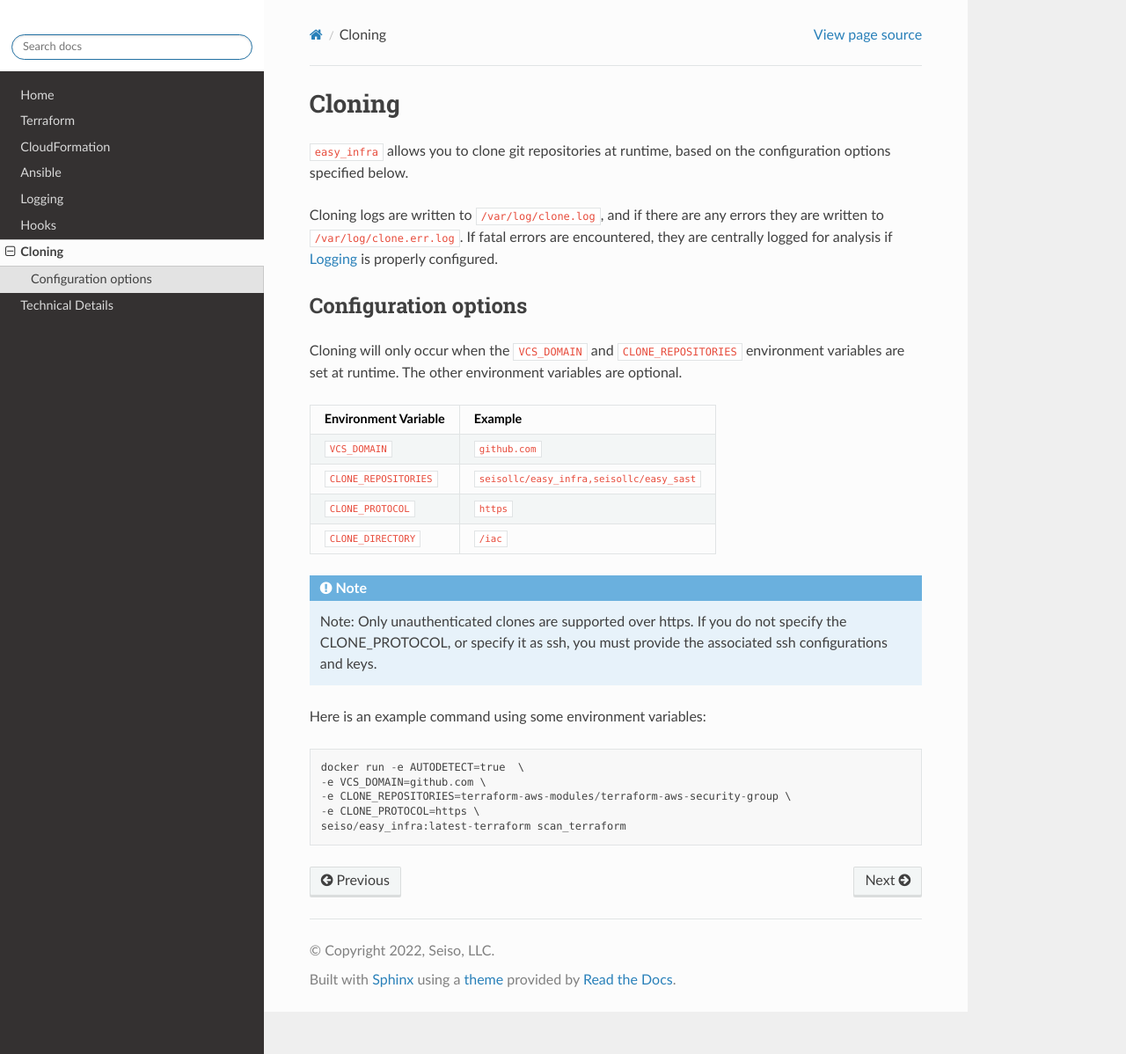
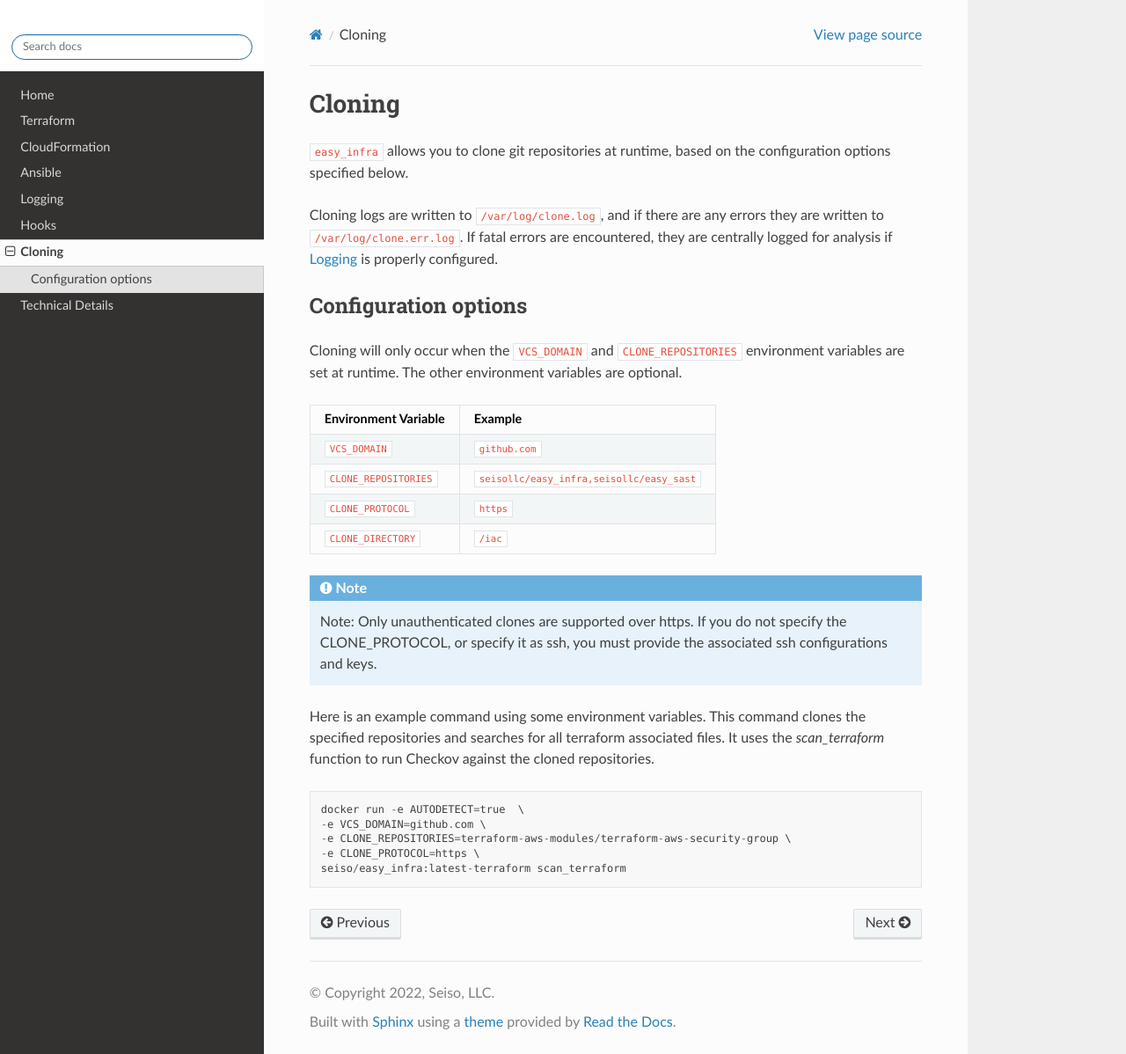
Before and after one commit to SeisoLLC/easy_infra, a Sphinx documentation site: the page built from docs/Cloning/index.rst, in a window 1280 px wide and 1198 px high. Shown: the whole window at 88% size. Built offline with Sphinx 7.4.7 and the Read the Docs theme 2.0.0, drawn with Linux system fonts in a browser that asks for light colours.

Commit message:
added description to the scan clone example

```diff
--- a/docs/Cloning/index.rst
+++ b/docs/Cloning/index.rst
@@ -29,7 +29,7 @@ are optional.
 .. note::
     Note: Only unauthenticated clones are supported over https. If you do not specify the CLONE_PROTOCOL, or specify it as ssh, you must provide the associated ssh configurations and keys.
 
-Here is an example command using some environment variables::
+Here is an example command using some environment variables. This command clones the specified repositories and searches for all terraform associated files. It uses the `scan_terraform` function to run Checkov against the cloned repositories. ::
 
     docker run -e AUTODETECT=true  \
     -e VCS_DOMAIN=github.com \
```
